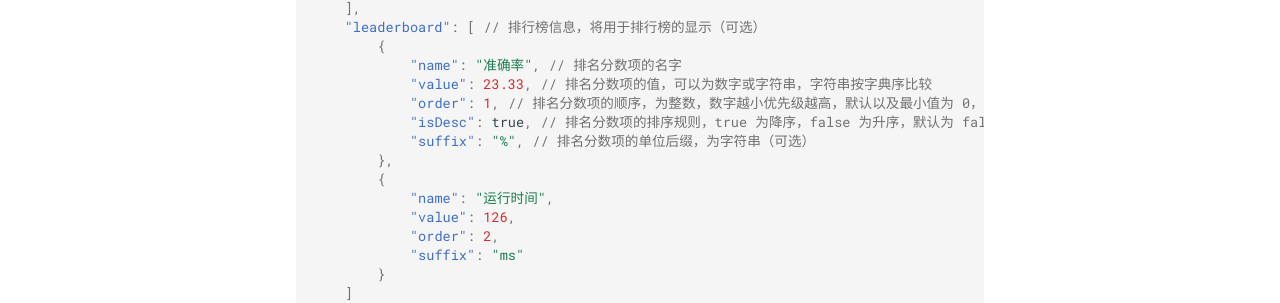
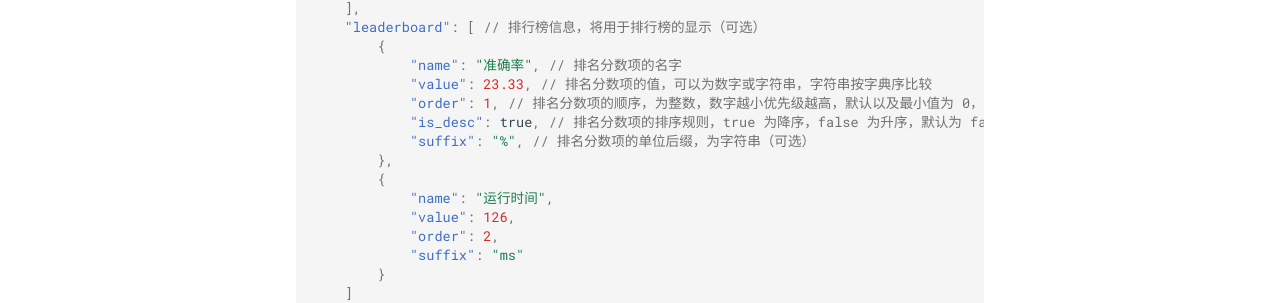
Before and after one commit to howardlau1999/autograder-docs, an MkDocs documentation site: the page built from docs/docker-image-specification.md, in a window 1280 px wide and 1372 px high. Shown: the part 707-1010 px from the top of the window. Built offline with MkDocs 1.6.1 and Material for MkDocs 9.7.7, drawn with Linux system fonts in a browser that asks for light colours; comment, search, counter and statistics services are not loaded.

Commit message:
docs: fix

```diff
--- a/docs/docker-image-specification.md
+++ b/docs/docker-image-specification.md
@@ -27,7 +27,7 @@
             "name": "准确率", // 排名分数项的名字
             "value": 23.33, // 排名分数项的值，可以为数字或字符串，字符串按字典序比较
             "order": 1, // 排名分数项的顺序，为整数，数字越小优先级越高，默认以及最小值为 0，多个顺序重复时，排序结果未定义
-            "isDesc": true, // 排名分数项的排序规则，true 为降序，false 为升序，默认为 false
+            "is_desc": true, // 排名分数项的排序规则，true 为降序，false 为升序，默认为 false
             "suffix": "%", // 排名分数项的单位后缀，为字符串（可选）
         },
         {
```
